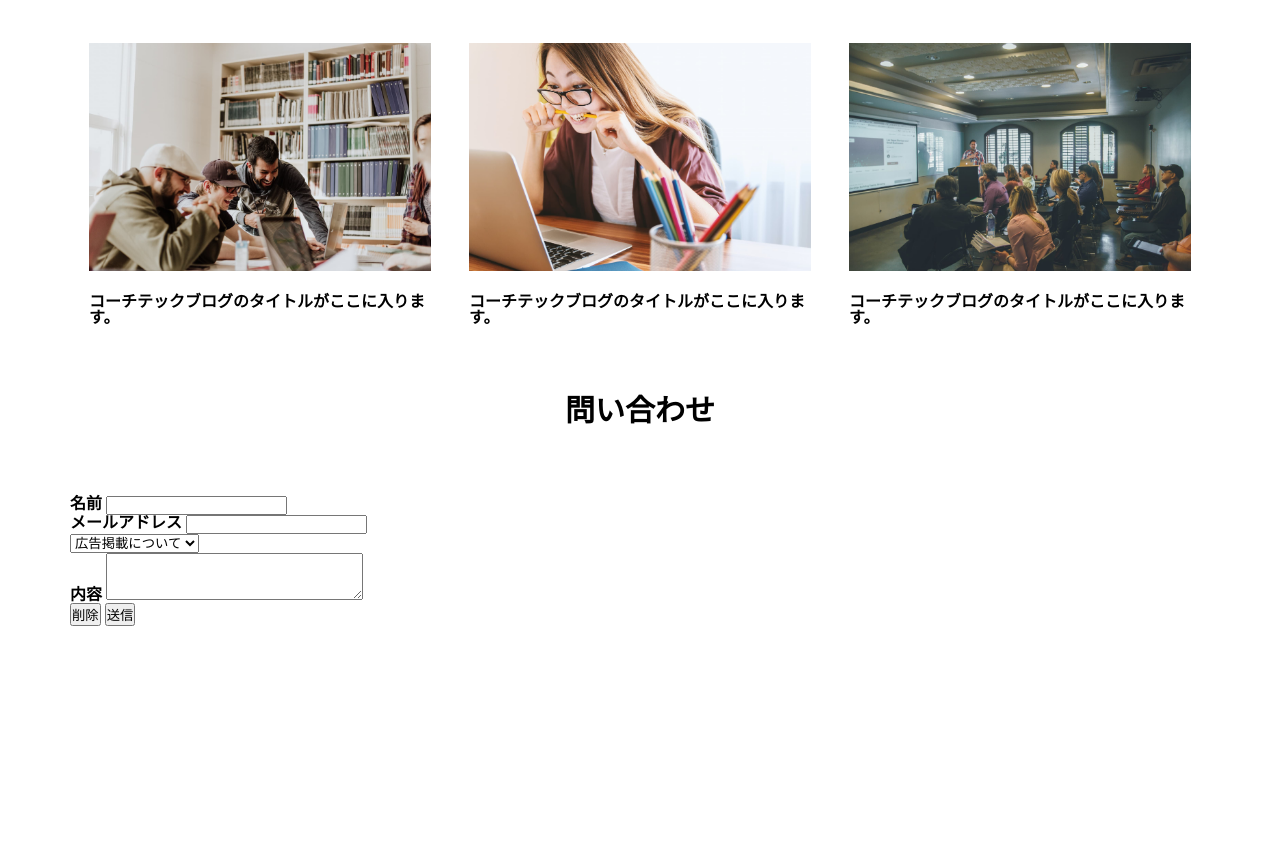
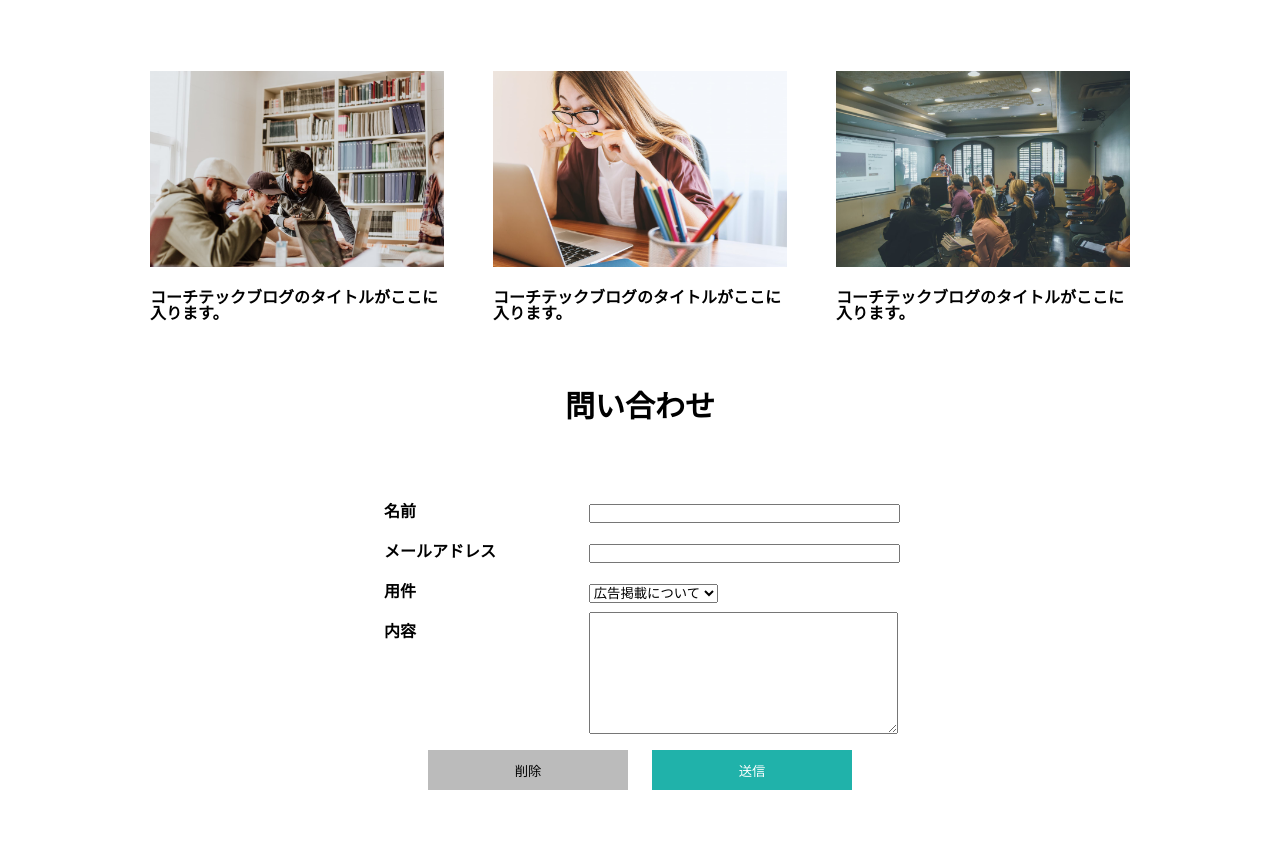
Before and after one commit to diaaa0219/css_1st_test, a plain HTML site: page index.html in a window 1280 px wide. Shown: the part 729-1589 px from the top of the page. Before the commit the page ends 1425 px from the top, so only its background shows below. Drawn offline with Linux system fonts and the light colour scheme.

Commit message:
editing_complete

```diff
--- a/css/style.css
+++ b/css/style.css
@@ -24,6 +24,8 @@
 .about {
   padding-top: 70px;
   text-align: center;
+  width: 80%;
+  margin: 0 auto;
 }
 
 
@@ -33,8 +35,13 @@
 }
 
 
+.about p {
+  line-height: 30px;
+}
+
+
 .blog {
-  padding: 70px 70px 0 70px;
+  padding: 70px 150px 0 150px;
 
 }
 
@@ -48,7 +55,7 @@
 
 .blog_content ul {
   display: flex;
-  justify-content: space-around;
+  justify-content: space-between;
   list-style: none;
 }
 
@@ -66,6 +73,8 @@
 
 .contact {
   padding: 70px;
+  width: 40%;
+  margin: 0 auto;
 }
 
 
@@ -74,3 +83,49 @@
   text-align: center;
   padding-bottom: 70px;
 }
+
+
+.contact_form {
+  line-height: 40px;
+}
+
+
+dt {
+  width: 40%;
+  float: left;
+}
+
+
+dd {
+  width: 60%;
+  float: left;
+}
+
+
+dd input, textarea {
+  width: 100%;
+}
+
+
+.btn {
+  text-align: center;
+}
+
+
+.btn_delete {
+  width: 200px;
+  height: 40px;
+  border-style: none;
+  background-color: #BBBBBB;
+  margin-right: 10px;
+}
+
+
+.btn_send {
+  width: 200px;
+  height: 40px;
+  border-style: none;
+  background-color: #20B2AA;
+  color: white;
+  margin-left: 10px;
+}
--- a/index.html
+++ b/index.html
@@ -48,18 +48,23 @@
   <section>
     <div class="contact">
       <h2>問い合わせ</h2>
-      <form action="detail.html" method="get">
-        <label for="name"><strong>名前</strong></label>
-        <input type="text" name="name" id="name"><br>
-        <label for="email"><strong>メールアドレス</strong></label>
-        <input type="email" name="email" id="email"><br>
-        <select name="select">
-          <option value="広告掲載について">広告掲載について</option>
-        </select><br>
-        <label for="textarea"><strong>内容</strong></label>
-        <textarea name="contact" cols="30" rows="3" id="textarea"></textarea><br>
-        <input class="btn_delete" type="submit" value="削除">
-        <input class="btn_send" type="submit" value="送信">
+      <form class="contact_form" action="detail.html" method="get">
+        <dl>
+          <dt><label for="name"><strong>名前</strong></label></dt>
+          <dd><input type="text" name="name" id="name"></dd><br>
+          <dt><label for="email"><strong>メールアドレス</strong></label></dt>
+          <dd><input type="text" name="email" id="email"></dd><br>
+          <dt><label for="case"><strong>用件</strong></label></dt>
+          <dd><select name="select">
+            <option value="広告掲載について" id="case">広告掲載について</option>
+          </select></dd><br>
+          <dt><label for="textarea"><strong>内容</strong></label></dt>
+          <dd><textarea name="contact" cols="30" rows="8" id="textarea"></textarea></dd>
+          </dl><br><br>
+        <div class="btn">
+          <input class="btn_delete" type="submit" value="削除">
+          <input class="btn_send" type="submit" value="送信">
+        </div>
       </form>
     </div>
   </section>
```
